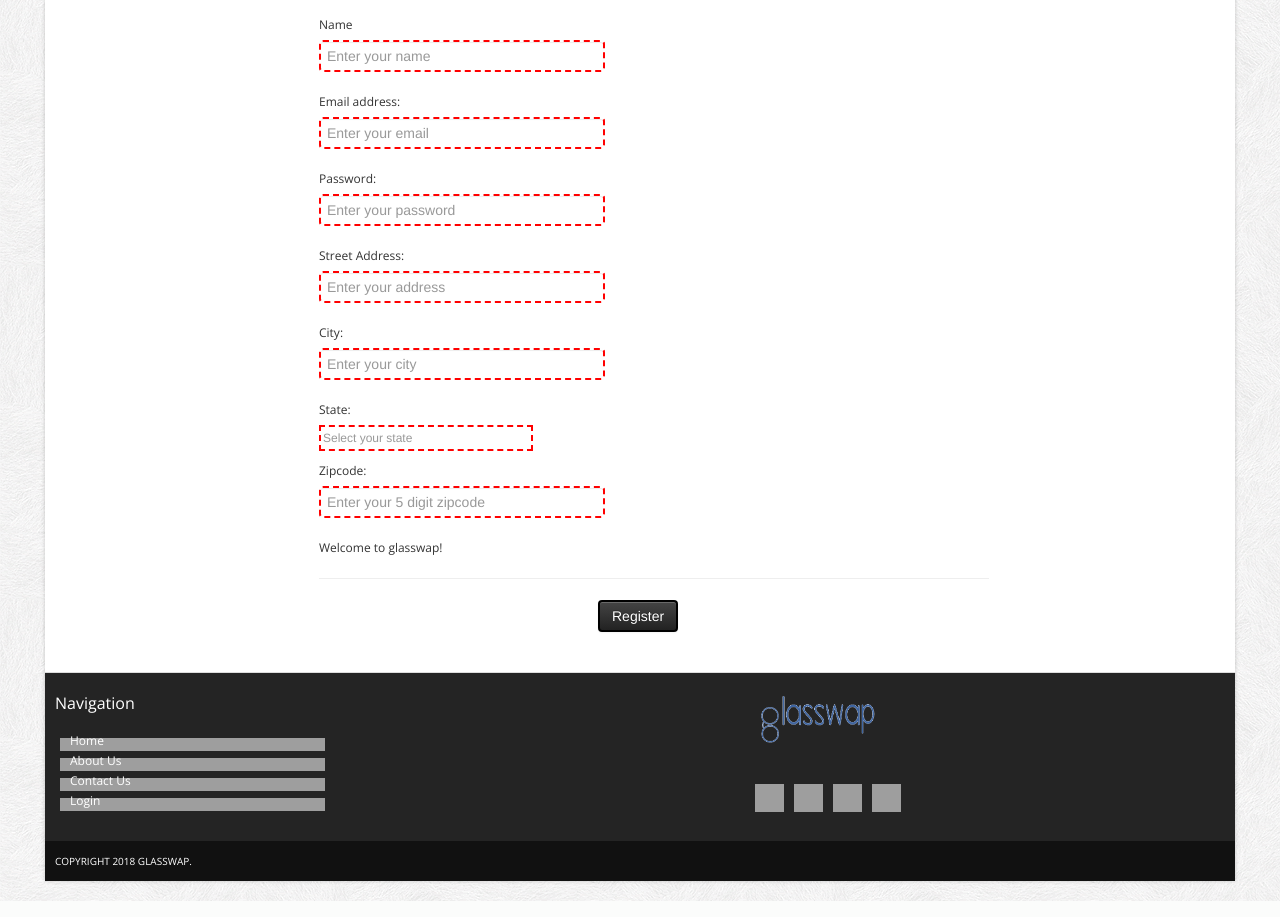
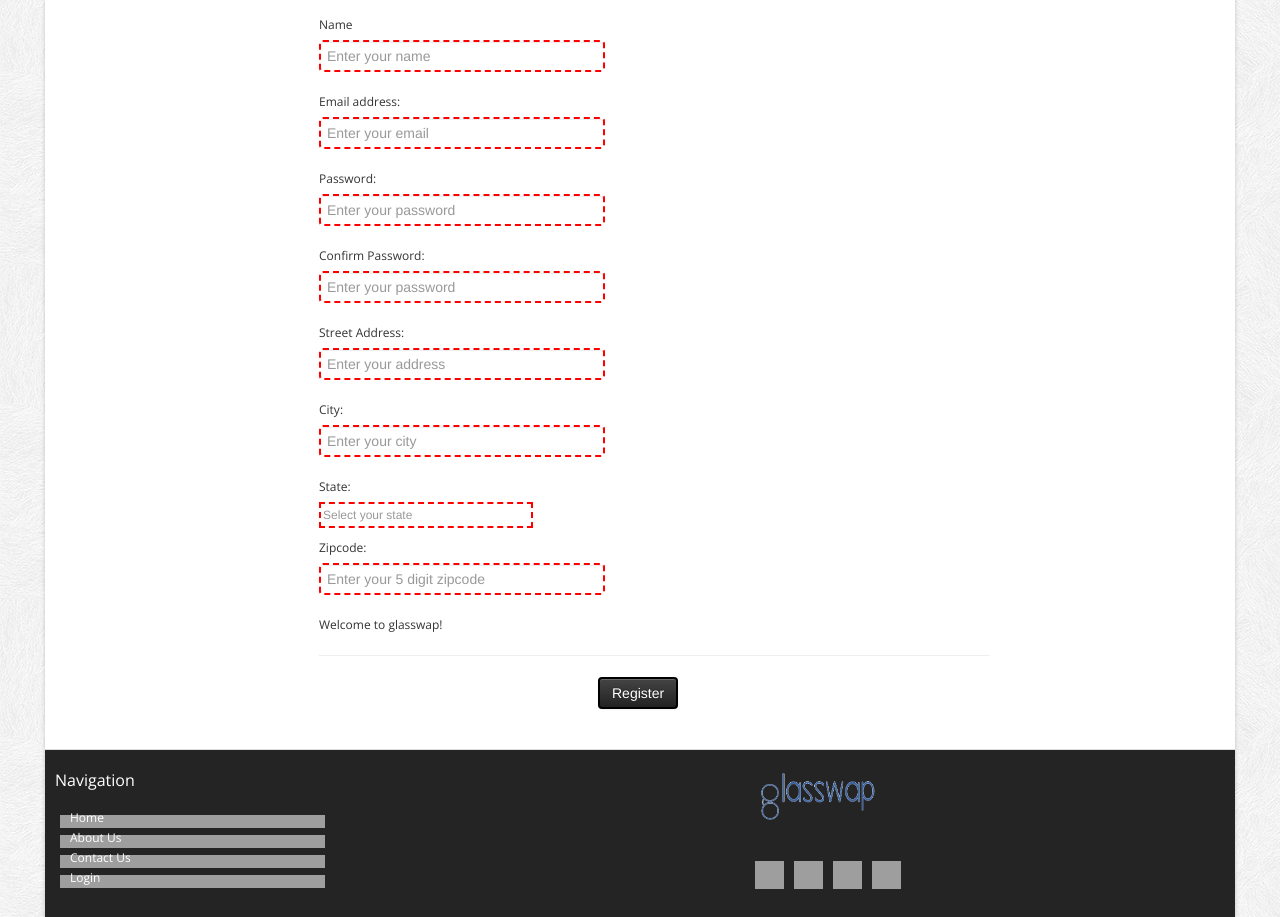
Before and after one commit to hcrews47/glasswap, a PHP site: page /register.php in a window 1280 px wide. Shown: the part 477-1394 px from the top of the page. Run offline with PHP 8.4, Linux system fonts and the light colour scheme; grey boxes are pictures that could not be loaded.

Commit message:
repeat email correction and confirm password

```diff
--- a/register.php
+++ b/register.php
@@ -98,7 +98,7 @@
 								<div class="control-group">
 									<label class="control-label">Name</label>
 									<div class="controls">
-										<input type="text" name="name" placeholder="Enter your name" class="input-xlarge" id= "username"  title="Please enter your name" required>
+										<input type="text" name="name" placeholder="Enter your name" class="input-xlarge" pattern = "[a-zA-Z ]{1,}" id= "username"  title="Please enter your name" required>
 
 									</div>
 								</div>
@@ -111,20 +111,26 @@
 								<div class="control-group">
 									<label class="control-label">Password:</label>
 									<div class="controls">
-										<input type="password" name="password" placeholder="Enter your password" class="input-xlarge" pattern="(?=.*\d)(?=.*[a-z])(?=.*[A-Z]).{8,}" title="Must contain at least one number and one uppercase and lowercase letter, and at least 8 or more characters" required>
+										<input type="password" name="password" placeholder="Enter your password" class="input-xlarge" pattern="(?=.*\d)(?=.*[a-z])(?=.*[A-Z]).{8,}"  onchange = "this.setCustomValidity(this.validity.patternMismatch ? 'Must contain atleast oen number and one uppercase and lowercase letter, and atleast 8 characters.' : ''); if(this.checkValidity()) form.password2.pattern = this.value;" required>
+									</div>
+								</div>
+								<div class="control-group">
+									<label class="control-label">Confirm Password:</label>
+									<div class="controls">
+										<input type="password" name="password2" placeholder="Enter your password" class="input-xlarge" pattern="(?=.*\d)(?=.*[a-z])(?=.*[A-Z]).{8,}"  required>
 									</div>
 								</div>
 
 								<div class="control-group">
 									<label class="control-label">Street Address:</label>
 									<div class="controls">
-										<input type="text" name="address" placeholder="Enter your address" class="input-xlarge" pattern="[0-9_ ]+[a-z._ ].{1,}" title="Must contain at least one number and one uppercase and lowercase letter" required>
+										<input type="text" name="address" placeholder="Enter your address" class="input-xlarge" pattern="[0-9_ ]+[a-z._ ].{1,}" onchange = "this.setCustomValidity(this.validity.patternMismatch ? 'This does not match the password entered above.' : '');" required>
 									</div>
 								</div>
 								<div class="control-group">
 									<label class="control-label">City:</label>
 									<div class="controls">
-										<input type="text" name="city" placeholder="Enter your city" class="input-xlarge" required>
+										<input type="text" name="city" placeholder="Enter your city" class="input-xlarge" pattern="[a-zA-Z. _]{1,}" required>
 									</div>
 								</div>
 								<div>
```
Also changed, not shown: send_info.php (+10 -3 lines).
